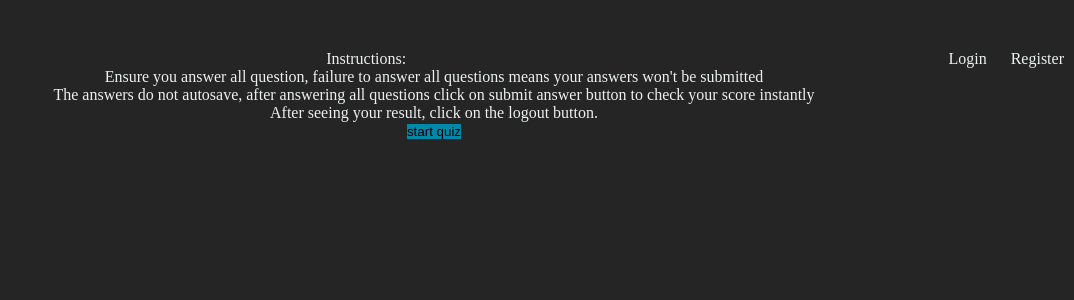
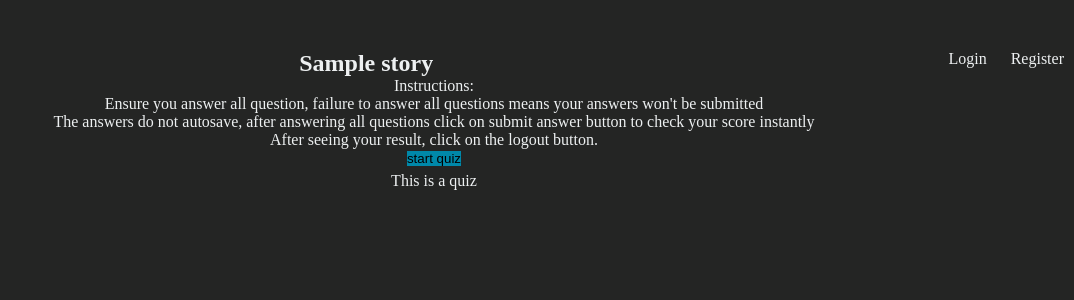
Before and after one commit to Olamidun/olamidun-django-mcq, a Django app: template polls/templates/polls/home.html in a window 1280 px wide. Shown: the top 300 px of the page, without its empty margins (206-1280 px from the left). Run offline with Django 3.2, Linux system fonts and the light colour scheme; data comes from the database, SQL or seed files in the repository; the template is opened without the code that fills it: values that come from a table or form of the project are taken from there, most other values are stand-ins (such as "Sample title", 1, 10 or a date in 2020).

Commit message:
fixed a bug

```diff
--- a/polls/templates/polls/home.html
+++ b/polls/templates/polls/home.html
@@ -1,14 +1,15 @@
 {% extends 'polls/base.html' %}
 {% block content %}
     <div class="story">
-        {% for story in stories %}
-            <h2></h2>
+        <h2>{{ story }}</h2>
             <div>Instructions:
                 <p>Ensure you answer all question, failure to answer all questions means your answers won't be submitted</p>
                 <p>The answers do not autosave, after answering all questions click on submit answer button to check your score instantly</p>
                 <p>After seeing your result, click on the logout button.</p>
             </div>
             <a class="quiz-button" href="{% url 'polls:index' %}"><button>start quiz</button></a>
+        {% for story in stories %}
+            <div style="margin-top: 5px">{{ story.story }}</div>
         {% endfor %}
     </div>
 
```
